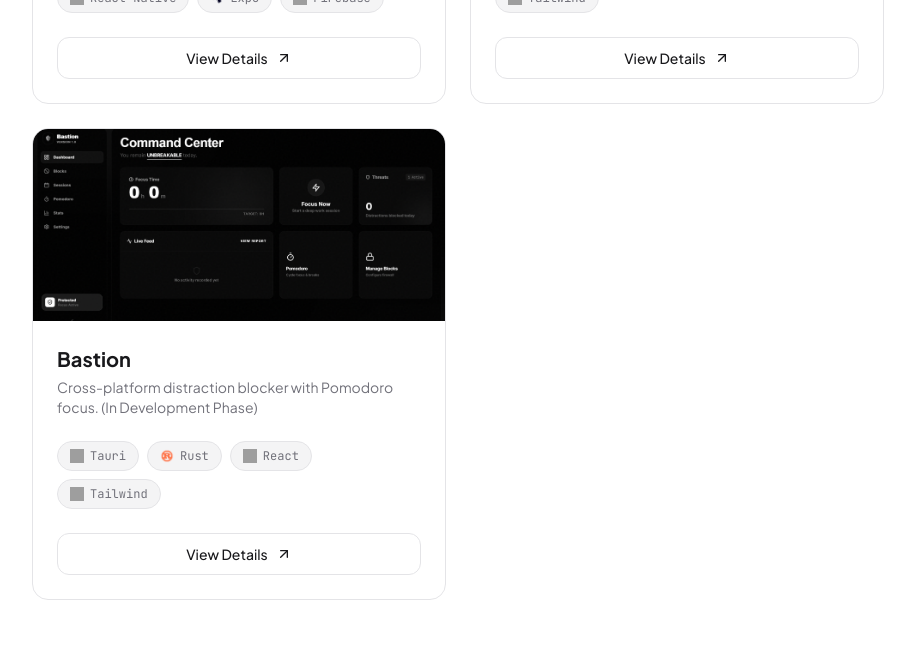
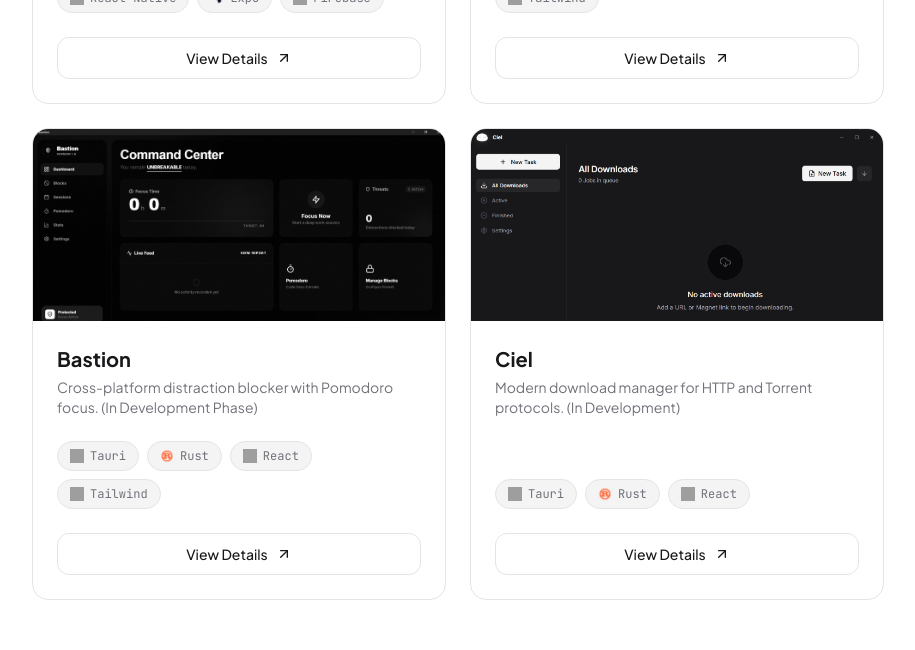
Before and after one commit to shubham-pathak1/portfolio, a React (Vite) app: page / in a window 1280 px wide. Shown: the part 1700-2350 px from the top of the page, without its empty margins (182-1097 px from the left). Built offline with nearby package versions, Linux system fonts and the light colour scheme; grey boxes are pictures that could not be loaded.

Commit message:
added ciel, did some ui refinements

```diff
--- a/src/components/sections/Projects.tsx
+++ b/src/components/sections/Projects.tsx
@@ -5,6 +5,7 @@
 import krishiSangamImage from "../../assets/krishi_sangam.png";
 import throttleTalksImage from "../../assets/throttle_talks.png";
 import bastionImage from "../../assets/bastion.png";
+import cielImage from "../../assets/ciel.png";
 import rustIcon from "../../assets/rust.png";
 
 interface Project {
@@ -61,6 +62,19 @@
         image: bastionImage,
         link: "https://github.com/shubham-pathak1/bastion",
         github: "https://github.com/shubham-pathak1/bastion"
+    },
+    {
+        id: "ciel",
+        title: "Ciel",
+        description: "Modern download manager for HTTP and Torrent protocols. (In Development)",
+        tags: [
+            { name: "Tauri", icon: "https://cdn.jsdelivr.net/gh/devicons/devicon/icons/tauri/tauri-original.svg" },
+            { name: "Rust", icon: rustIcon },
+            { name: "React", icon: "https://cdn.jsdelivr.net/gh/devicons/devicon/icons/react/react-original.svg" }
+        ],
+        image: cielImage,
+        link: "https://github.com/shubham-pathak1/ciel",
+        github: "https://github.com/shubham-pathak1/ciel"
     }
 ];
 
@@ -86,7 +100,7 @@
                             <img
                                 src={project.image}
                                 alt={project.title}
-                                className="w-full h-full object-cover transition-transform duration-500 group-hover:scale-105"
+                                className={`w-full h-full ${['ciel', 'bastion'].includes(project.id) ? 'object-cover object-top' : 'object-cover'}`}
                             />
                             <div className="absolute top-3 right-3 flex gap-2 opacity-0 group-hover:opacity-100 transition-opacity translate-y-2 group-hover:translate-y-0">
                                 <a href={project.github} target="_blank" className="p-2 rounded-full bg-black/50 text-white backdrop-blur-sm hover:bg-black/80 transition-colors">
--- a/src/data/projectDetails.ts
+++ b/src/data/projectDetails.ts
@@ -6,6 +6,7 @@
 import firebaseAuthIcon from "../assets/firebase_auth.png";
 import firebaseCloudstoreIcon from "../assets/firebase_cloudstore.png";
 import firebaseStorageIcon from "../assets/firebase_storage.png";
+import cielImage from "../assets/ciel.png";
 
 export interface ProjectDetail {
     id: string;
@@ -33,7 +34,7 @@
         timeline: "3 months",
         role: "Lead Developer",
         team: "Solo",
-        status: "Live",
+        status: "Under Development",
         overview: "Throttle Talks is a high-octane community platform designed for automotive enthusiasts. It bridges the gap between casual car lovers and hardcore gearheads by providing a real-time discussion forum, news feed, and spec comparison tool. Users can engage in heated debates about engines, share modification tips, or simply show off their rides.",
         features: [
             "Real-time Forums: Instant messaging and thread updates using Firebase.",
@@ -58,11 +59,10 @@
             { name: "TypeScript", icon: "https://cdn.jsdelivr.net/gh/devicons/devicon/icons/typescript/typescript-original.svg" }
         ],
         impact: [
-            "Grew to 500+ daily active users within the first month of beta.",
-            "Facilitated over 10,000 messages in community threads.",
-            "Featured in local automotive newsletters as a 'Top App for Petrolheads'.",
-            "Successfully optimized app load times by 40% using lazy loading and caching.",
-            "Solved critical data synchronization issues in real-time chat."
+            "Designed a scalable architecture capable of handling real-time data for thousands of users.",
+            "Optimized app load times by 40% using lazy loading and caching.",
+            "Solved critical data synchronization issues in real-time chat.",
+            "built a robust notification system for instant updates."
         ],
         futurePlans: [
             "Implement an AI-driven 'Mechanic Bot' for common troubleshooting.",
@@ -162,5 +162,44 @@
         ],
         image: bastionImage,
         github: "https://github.com/shubham-pathak1/bastion"
+    },
+    "ciel": {
+        id: "ciel",
+        title: "Ciel",
+        tagline: "Modern download manager for HTTP and Torrent protocols",
+        timeline: "Ongoing",
+        role: "Lead Developer",
+        team: "Solo",
+        status: "In Development",
+        overview: "Ciel is a modern, varied-connection download manager designed with a philosophy of 'minimalism meets power'. It offers a unified, clutter-free environment for handling both standard HTTP downloads and Torrent files, replacing the need for separate, bloated tools.",
+        features: [
+            "Dual-Protocol Support: Seamlessly download via HTTP URLs or Torrent/Magnet links.",
+            "Multi-connection: Accelerated downloads via parallel connections for both protocols.",
+            "Minimalist UI: A clean, distraction-free interface for managing your download queue.",
+            "High Performance: Built on Rust for near-native speed and efficiency."
+        ],
+        whyBuilt: [
+            "Existing download managers are often cluttered with ads or limited to one protocol.",
+            "Wanted a single, beautiful tool to handle all types of downloads.",
+            "To leverage Rust's concurrency for high-speed data transfer.",
+            "Creating a tool that feels distinctively 'premium' and calm."
+        ],
+        techStack: [
+            { name: "Tauri", icon: "https://cdn.jsdelivr.net/gh/devicons/devicon/icons/tauri/tauri-original.svg" },
+            { name: "Rust", icon: rustIcon },
+            { name: "React", icon: "https://cdn.jsdelivr.net/gh/devicons/devicon/icons/react/react-original.svg" },
+            { name: "TypeScript", icon: "https://cdn.jsdelivr.net/gh/devicons/devicon/icons/typescript/typescript-original.svg" }
+        ],
+        impact: [
+            "Laying the groundwork for a new standard in lightweight download managers.",
+            "Architecting a high-throughput networking layer in Rust."
+        ],
+        futurePlans: [
+            "Implement plugin system for community extensions.",
+            "Add advanced scheduling and bandwidth management.",
+            "Release public alpha for community feedback."
+        ],
+        image: cielImage,
+        github: "https://github.com/shubham-pathak1/ciel"
     }
 };
--- a/src/pages/ProjectDetail.tsx
+++ b/src/pages/ProjectDetail.tsx
@@ -1,6 +1,6 @@
 import { useEffect } from "react";
 import { useParams, Link } from "react-router-dom";
-import { ArrowLeft, ExternalLink, Github, Calendar, Users, Briefcase, Activity } from "lucide-react";
+import { ArrowLeft, ExternalLink, Github, Calendar, Users, Briefcase, CircleDot } from "lucide-react";
 import { projectDetails } from "../data/projectDetails";
 import { Layout } from "../components/Layout";
 
@@ -66,7 +66,7 @@
                         </div>
                         <div>
                             <div className="text-xs font-bold uppercase tracking-wider text-text-secondary mb-1 flex items-center gap-2">
-                                <Activity size={14} /> Status
+                                <CircleDot size={14} /> Status
                             </div>
                             <div className="font-medium">{project.status}</div>
                         </div>
@@ -78,7 +78,7 @@
                     <img
                         src={project.image}
                         alt={project.title}
-                        className={`w-full h-full ${project.id === 'bastion' ? 'object-contain p-2' : 'object-cover'}`}
+                        className={`${['ciel', 'bastion'].includes(project.id) ? 'w-full h-full object-cover object-top' : 'w-full h-full object-cover'}`}
                     />
                 </div>
 
@@ -162,6 +162,7 @@
 
                             {/* Links */}
                             <div className="flex flex-col gap-3">
+                                {!['Under Development', 'In Development'].includes(project.status) && (
                                     <a
                                         href="#"
                                         className="flex items-center justify-center gap-2 w-full py-3 rounded-xl bg-text-primary text-bg font-bold hover:opacity-90 transition-opacity"
@@ -169,6 +170,7 @@
                                         <ExternalLink size={18} />
                                         Live Demo
                                     </a>
+                                )}
                                 <a
                                     href={project.github}
                                     target="_blank"
```
Also changed, not shown: src/assets/ciel.png (added). Lines whose indentation alone changed are shown as unchanged.
